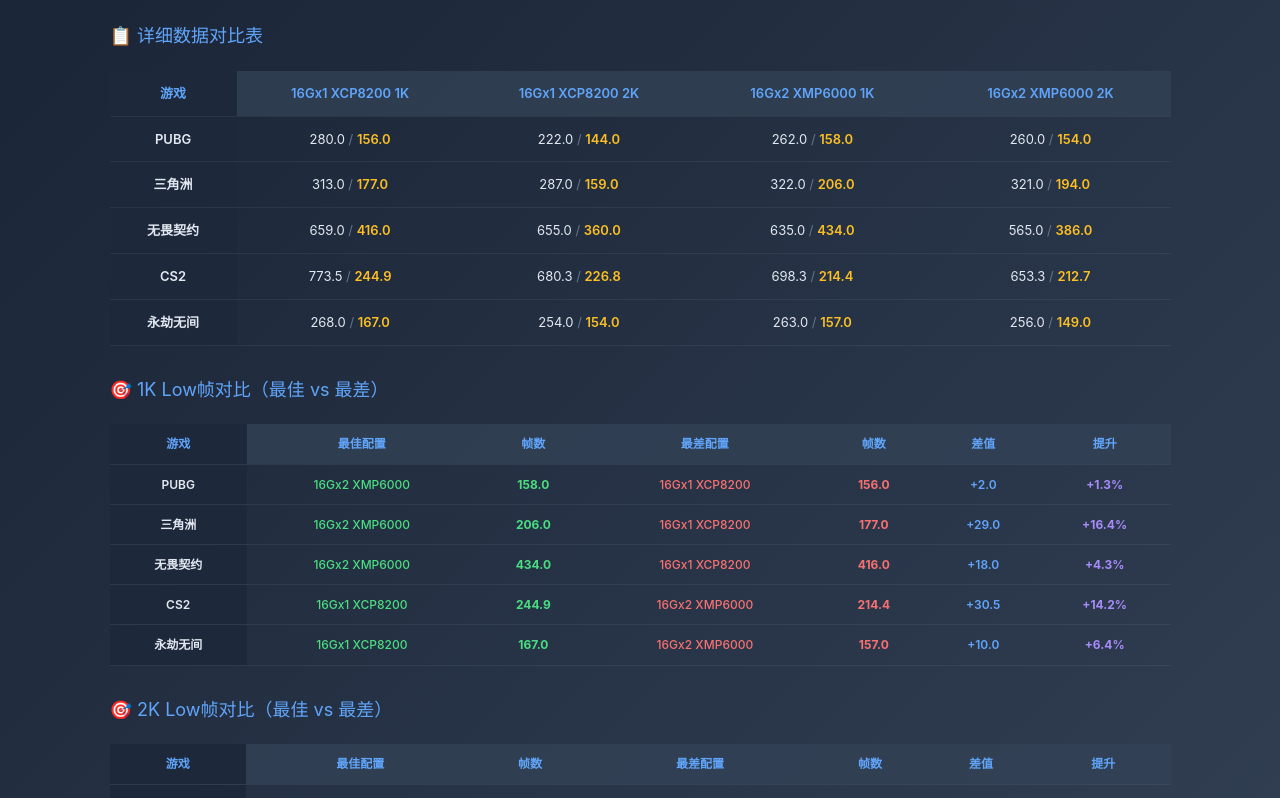
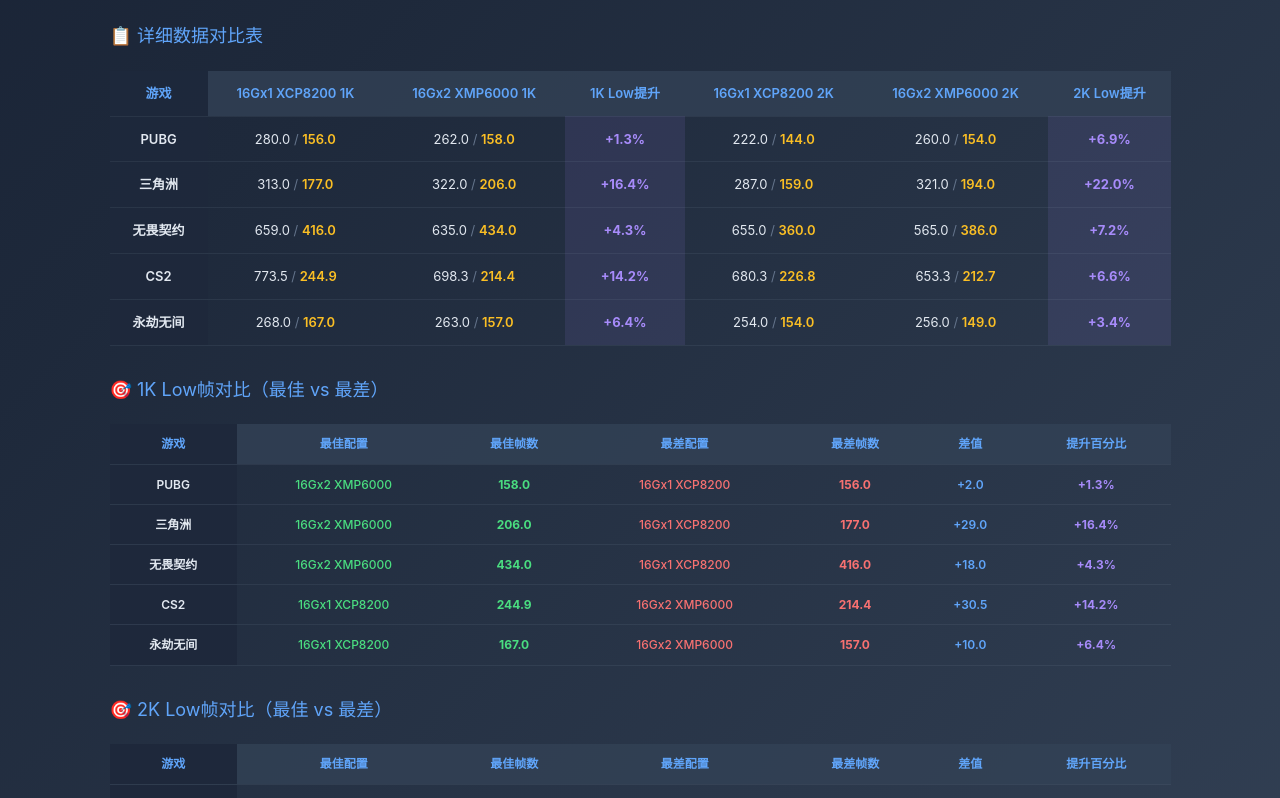
Before and after one commit to demoncome/dataEasyCome, a Vue app in the folder memory-vue/: page / in a window 1280 px wide. Shown: the part 1541-2339 px from the top of the page. Built offline with nearby package versions, Linux system fonts and the light colour scheme.

Commit message:
no message

```diff
--- a/memory-vue/src/components/ComparisonTable.vue
+++ b/memory-vue/src/components/ComparisonTable.vue
@@ -75,31 +75,92 @@
   })
 })
 
+// 计算每个游戏的1K和2K Low帧提升百分比
+const lowPercentData = computed(() => {
+  if (!store.memoryData || store.selectedData.length < 2) return {}
+
+  const result: Record<string, { percent1k: string; percent2k: string }> = {}
+
+  store.games.forEach((game, gameIndex) => {
+    const values1k: ConfigValue[] = store.selectedData.map(config => ({
+      name: config.name,
+      value: config.data['1K'].low[gameIndex] ?? 0
+    }))
+    const values2k: ConfigValue[] = store.selectedData.map(config => ({
+      name: config.name,
+      value: config.data['2K'].low[gameIndex] ?? 0
+    }))
+
+    values1k.sort((a, b) => b.value - a.value)
+    values2k.sort((a, b) => b.value - a.value)
+
+    const best1k = values1k[0]?.value ?? 0
+    const worst1k = values1k[values1k.length - 1]?.value ?? 0
+    const best2k = values2k[0]?.value ?? 0
+    const worst2k = values2k[values2k.length - 1]?.value ?? 0
+
+    result[game] = {
+      percent1k: calcPercentDiff(best1k, worst1k),
+      percent2k: calcPercentDiff(best2k, worst2k)
+    }
+  })
+
+  return result
+})
+
 const tableData = computed(() => {
   if (!store.memoryData) return { headers: [], rows: [] }
 
   const isBoth = store.resolution === 'both'
   const resolutions = isBoth ? ['1K', '2K'] : [store.resolution]
 
+  // 构建表头：游戏 | 配置1 1K | 配置2 1K | ... | 1K提升 | 配置1 2K | 配置2 2K | ... | 2K提升
   const headers = ['游戏']
+
+  // 1K 数据列
+  if (resolutions.includes('1K')) {
     store.selectedData.forEach(config => {
-    resolutions.forEach(res => {
-      headers.push(`${config.name} ${res}`)
+      headers.push(`${config.name} 1K`)
     })
+    headers.push('1K Low提升')
+  }
+
+  // 2K 数据列
+  if (resolutions.includes('2K')) {
+    store.selectedData.forEach(config => {
+      headers.push(`${config.name} 2K`)
     })
+    headers.push('2K Low提升')
+  }
 
   const rows: TableRow[] = store.games.map((game, gameIndex) => {
     const row: TableRow = { game }
 
+    // 1K 数据
+    if (resolutions.includes('1K')) {
       store.selectedData.forEach(config => {
-      resolutions.forEach(res => {
-        const data = config.data[res as '1K' | '2K']
-        const key = `${config.name} ${res}`
+        const data = config.data['1K']
+        const key = `${config.name} 1K`
         const avg = data?.avg[gameIndex] ?? 0
         const low = data?.low[gameIndex] ?? 0
         row[key] = `${avg.toFixed(1)} / ${low.toFixed(1)}`
       })
+      const percentData = lowPercentData.value[game]
+      row['1K Low提升'] = percentData?.percent1k ?? '-'
+    }
+
+    // 2K 数据
+    if (resolutions.includes('2K')) {
+      store.selectedData.forEach(config => {
+        const data = config.data['2K']
+        const key = `${config.name} 2K`
+        const avg = data?.avg[gameIndex] ?? 0
+        const low = data?.low[gameIndex] ?? 0
+        row[key] = `${avg.toFixed(1)} / ${low.toFixed(1)}`
       })
+      const percentData = lowPercentData.value[game]
+      row['2K Low提升'] = percentData?.percent2k ?? '-'
+    }
 
     return row
   })
@@ -123,10 +184,16 @@
         <tbody>
           <tr v-for="row in tableData.rows" :key="row.game">
             <td class="game-name">{{ row.game }}</td>
-            <td v-for="header in tableData.headers.slice(1)" :key="header" class="data-cell">
+            <td v-for="header in tableData.headers.slice(1)" :key="header"
+                :class="header.includes('提升') ? 'percent-cell' : 'data-cell'">
+              <template v-if="header.includes('提升')">
+                {{ row[header] }}
+              </template>
+              <template v-else>
                 <span class="avg-value">{{ (row[header] as string).split(' / ')[0] }}</span>
                 <span class="separator"> / </span>
                 <span class="low-value">{{ (row[header] as string).split(' / ')[1] }}</span>
+              </template>
             </td>
           </tr>
         </tbody>
@@ -140,11 +207,11 @@
           <tr>
             <th>游戏</th>
             <th>最佳配置</th>
-            <th>帧数</th>
+            <th>最佳帧数</th>
             <th>最差配置</th>
-            <th>帧数</th>
+            <th>最差帧数</th>
             <th>差值</th>
-            <th>提升</th>
+            <th>提升百分比</th>
           </tr>
         </thead>
         <tbody>
@@ -168,11 +235,11 @@
           <tr>
             <th>游戏</th>
             <th>最佳配置</th>
-            <th>帧数</th>
+            <th>最佳帧数</th>
             <th>最差配置</th>
-            <th>帧数</th>
+            <th>最差帧数</th>
             <th>差值</th>
-            <th>提升</th>
+            <th>提升百分比</th>
           </tr>
         </thead>
         <tbody>
@@ -282,6 +349,13 @@
 .low-value {
   color: #fbbf24;
   font-weight: 600;
+}
+
+.percent-cell {
+  color: #a78bfa;
+  font-weight: 700;
+  font-size: 13px;
+  background: rgba(167, 139, 250, 0.1);
 }
 
 .best-config {
```
Lines whose indentation alone changed are shown as unchanged.
